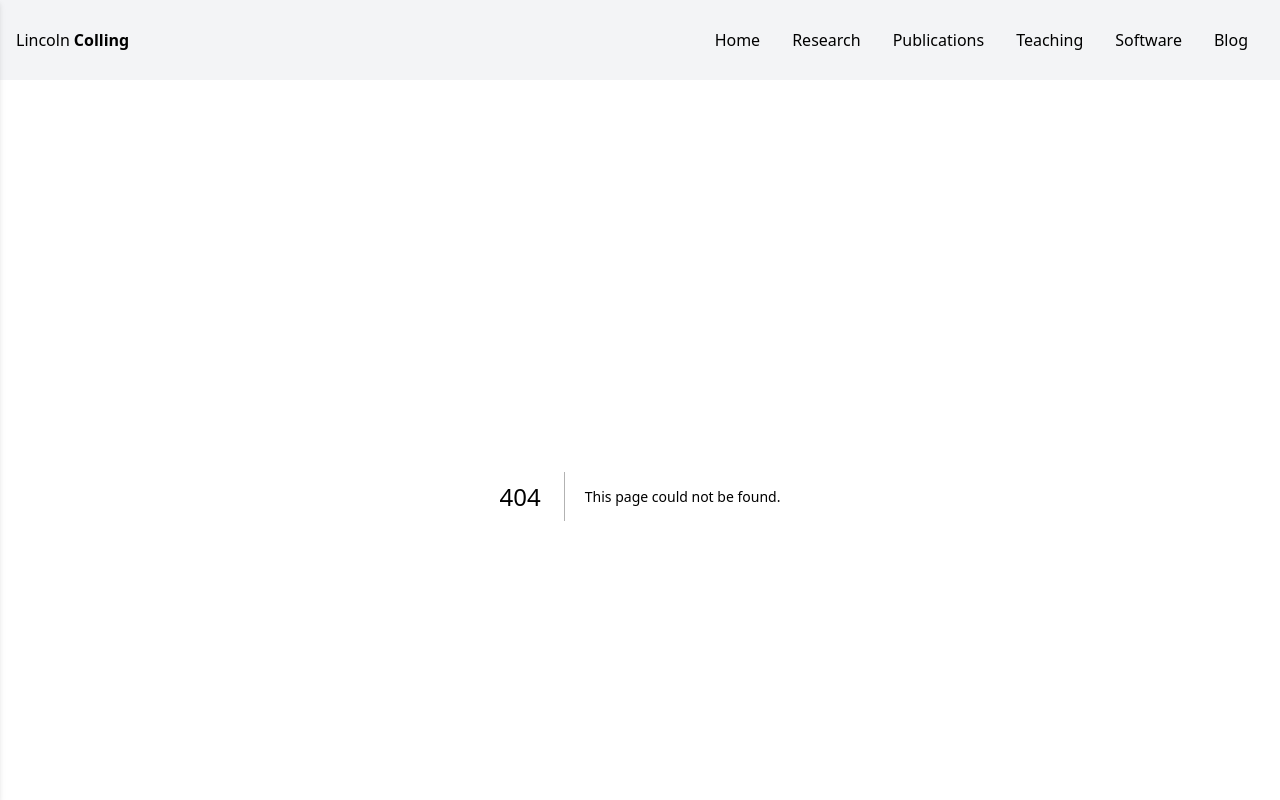
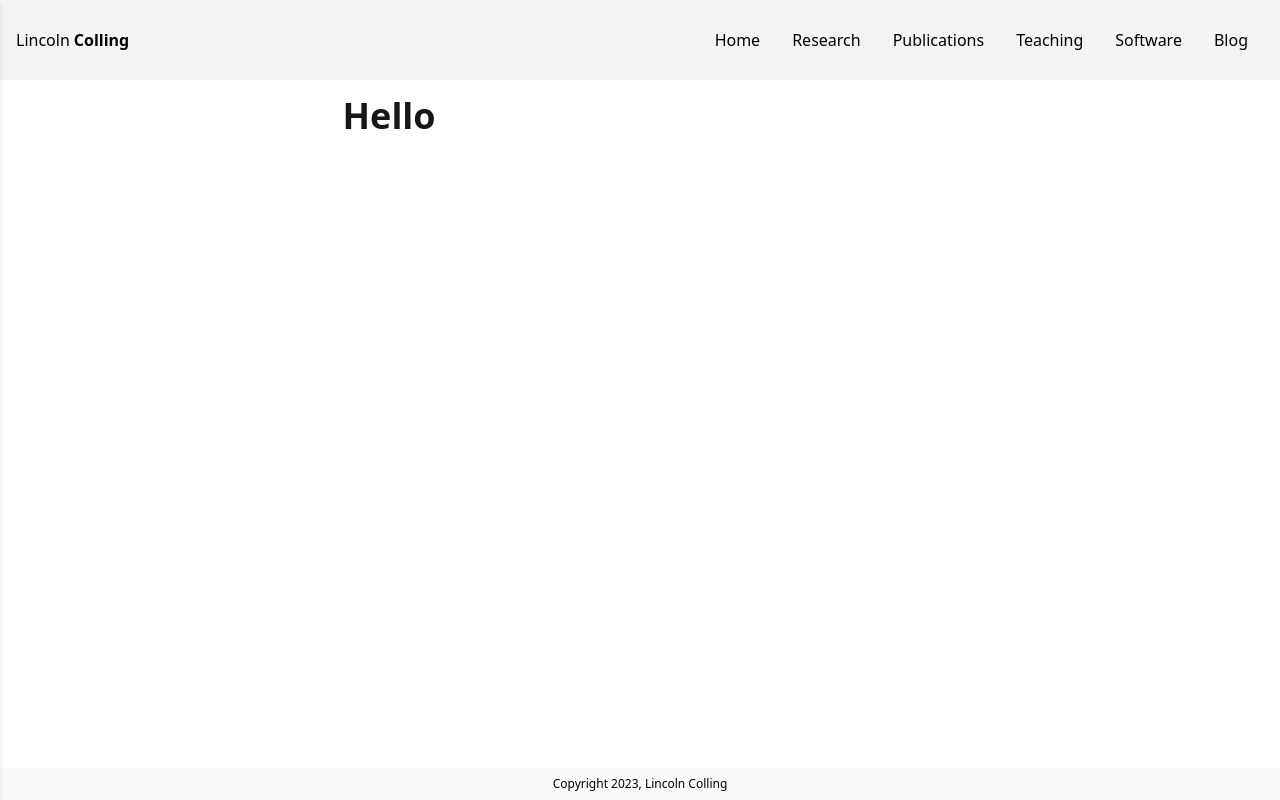
Before and after one commit to ljcolling/research-next-rewrite, a Next.js app: page /test in a window 1280 px wide. Before the commit this address had no page. Shown: the top 800 px of the page. Built offline with nearby package versions, Linux system fonts and the light colour scheme; some icons are missing.

Commit message:
added cv

```diff
--- a/src/components/info.tsx
+++ b/src/components/info.tsx
@@ -1,5 +1,5 @@
 /* eslint-disable @next/next/no-img-element */
-import React, { Fragment} from "react";
+import React, { Fragment } from "react";
 
 
 export const Info: React.FC = () => {
@@ -52,4 +52,5 @@ return (<Fragment>
       </div>
     </div>
   </Fragment>
-            )}
+  )
+}
--- /dev/null
+++ b/src/pages/test.tsx
@@ -0,0 +1,19 @@
+
+import { type NextPage } from "next";
+import { Markdown } from "../components/markdown";
+
+
+import teaching from "../text/test.md";
+
+teaching
+
+const Test: NextPage = () => {
+  return (
+      <article className="article">
+        <Markdown>{teaching}</Markdown>
+ </article>
+
+  )
+}
+
+export default Test;
--- /dev/null
+++ b/src/text/test.md
@@ -0,0 +1 @@
+<h1>Hello</h1>
```
Also changed, not shown: 1 other file (tests, documents, lock files or other folders). Lines whose indentation alone changed are shown as unchanged.
